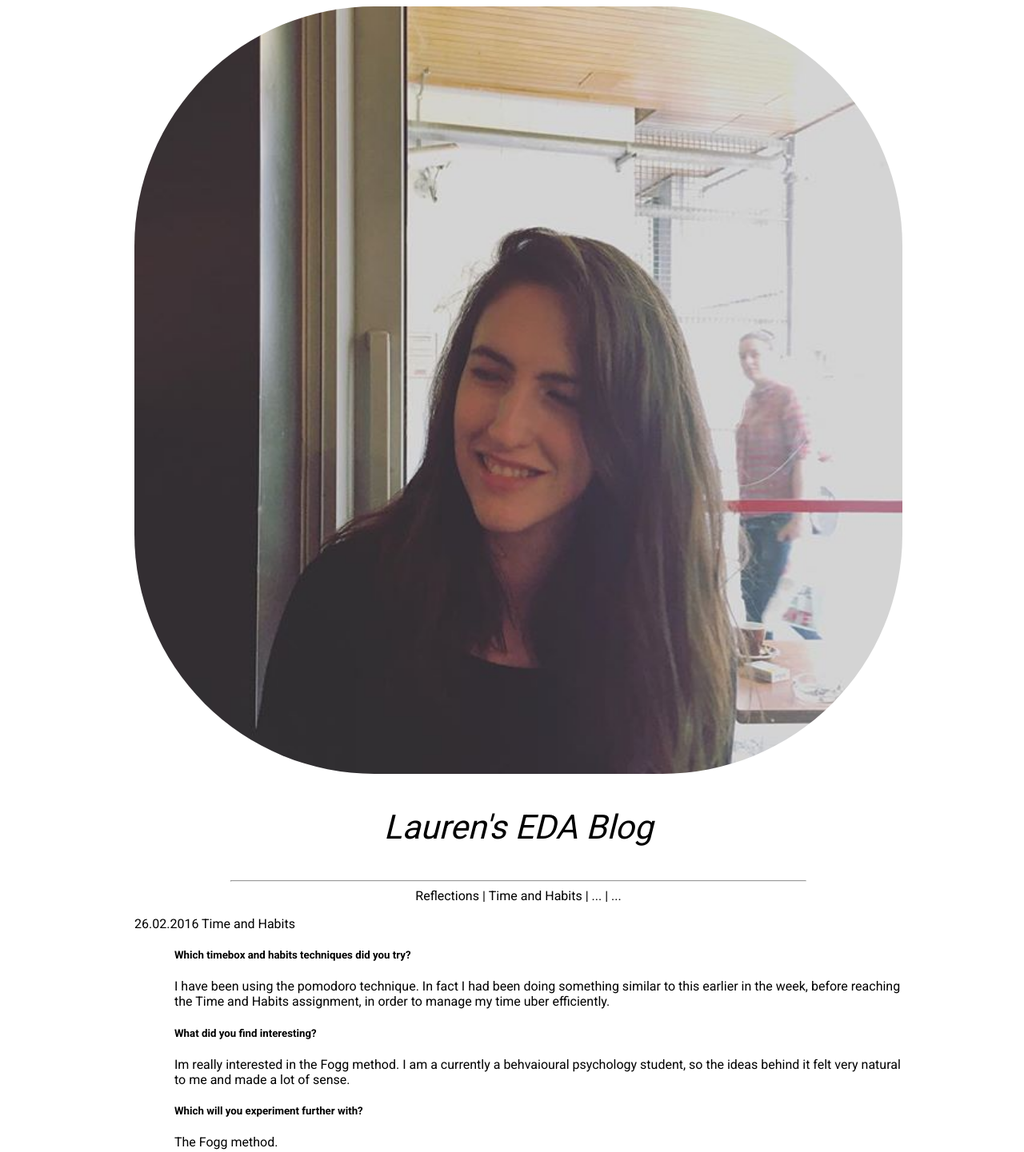
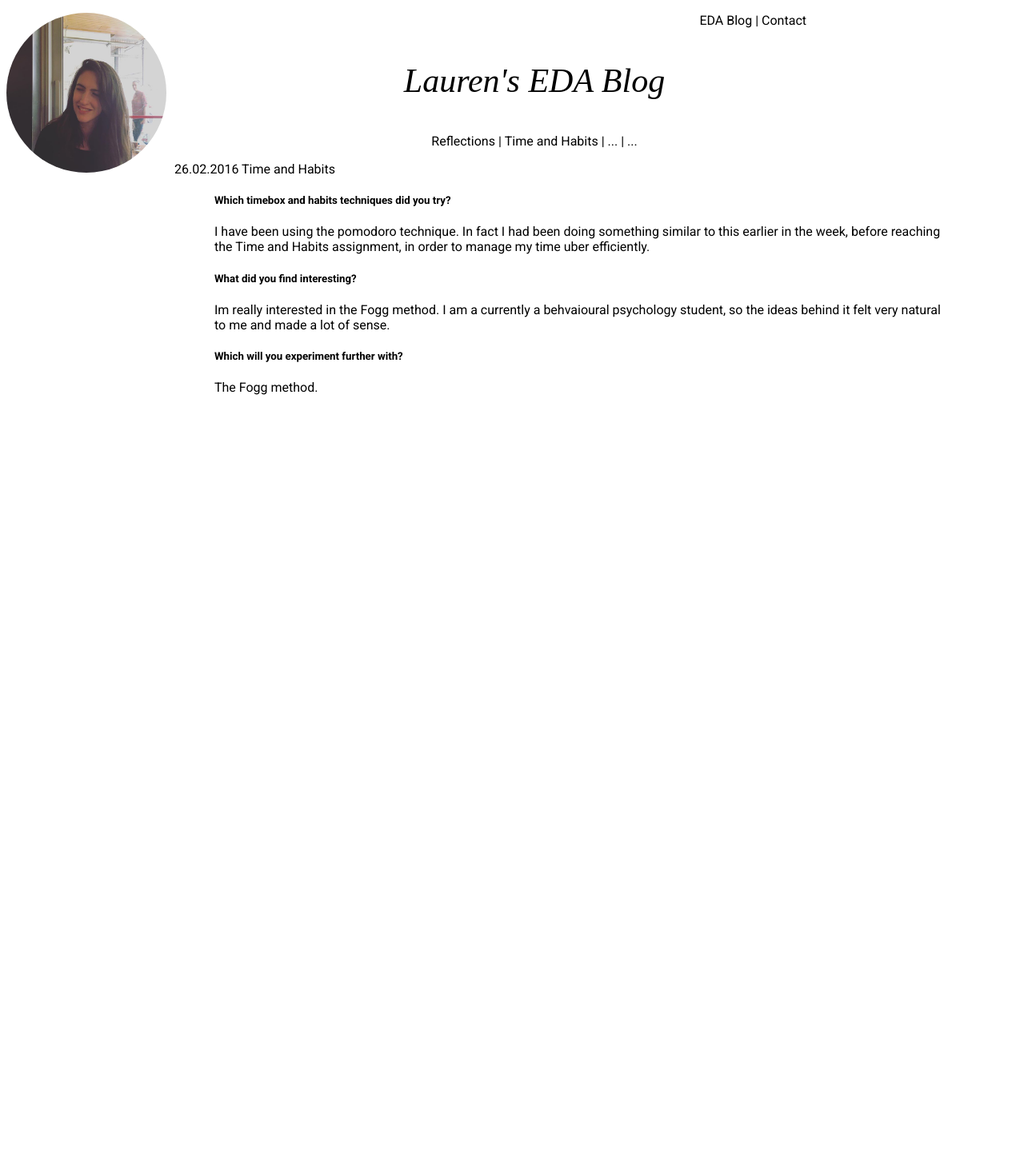
Before and after one commit to Lau-Ren/Lau-Ren.github.io, a plain HTML site: page blog/c1-time-and-habits-blog.html in a window 1280 px wide. Shown: the whole page at 80% size. After the commit the page ends 800 px from the top, so only its background shows below. Drawn offline with Linux system fonts and the light colour scheme.

Commit message:
fix nav links and blog content position

```diff
--- a/blog/c1-time-and-habits-blog.html
+++ b/blog/c1-time-and-habits-blog.html
@@ -8,16 +8,29 @@
   </head>
 
   <body>
- <header>
- <div class="container">
- 	<img class="lauren" src="../imgs/me.jpg">
-		<div class="blogHeading">
-			<p><a href="../index.html">  Lauren's EDA Blog</a> <p>
-			<hr>
-		</div>
+  <header>
+		 <div class="logo">
+		 	<img class="lauren" src="../imgs/me.jpg">
+		 </div>
+		  <nav>
+		 	<ul>
 
- </div>
- </header>
+		 		<li><a href="../index.html">EDA Blog</a><span> | </span></li>
+		 		<li><a href="#">Contact</a><!-- <span> | </span> --></li>
+
+
+
+
+		 	</ul>
+
+		 </nav>
+	 </header>
+
+	<div class="blogHeading">
+		<p> Lauren's EDA Blog <p>
+
+	</div>
+
 	 <div class="container">
 
 		<ul>
@@ -31,7 +44,7 @@
 
 	 </div>
     <!-- this is a comment. -->
-  <div class="container">
+  <div class="container blogContent">
 	<div class= "blogDate"><p>26.02.2016 Time and Habits</p></div>
 	<div class= "blogBody">
 
--- a/style/main.css
+++ b/style/main.css
@@ -62,6 +62,12 @@ nav ul li {
 
 }
 
+.container.blogContent{
+
+	padding-left: 100px;
+
+}
+
 ul li a:hover {
 border-bottom: thin solid black;
 
```
Also changed, not shown: blog/c1-reflection-blog.html (+23 -10 lines), index.html (+1 -1 lines).
